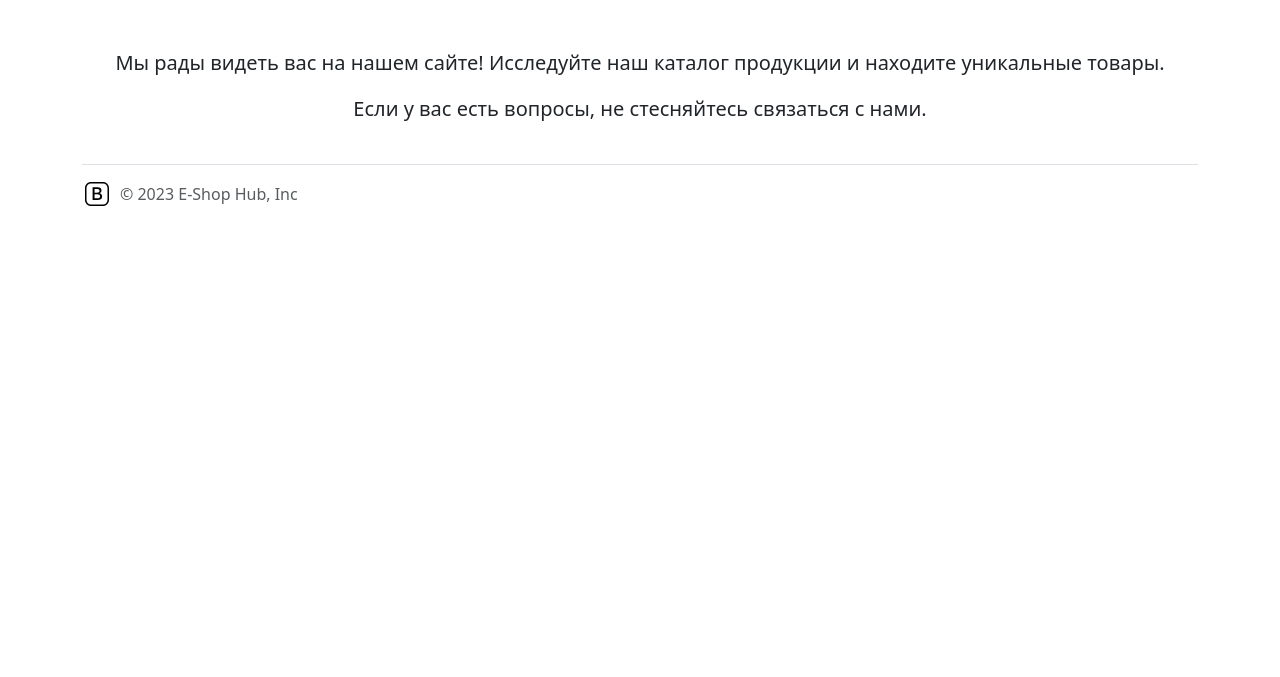
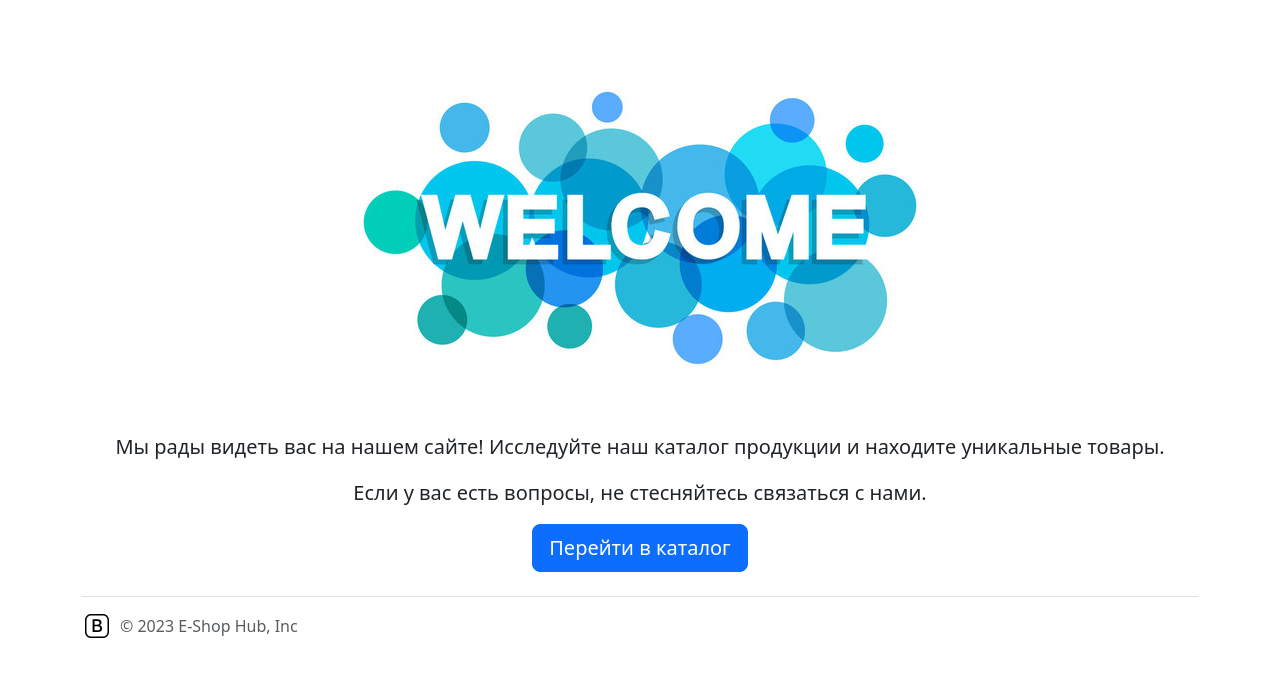
Before and after one commit to majekigo/EShopHub, a Django app: page / in a window 1280 px wide. Shown: the part 56-733 px from the top of the page. Run offline with Django 5.2, Linux system fonts and the light colour scheme.

Commit message:
Обновление 1.1 - Добавлена фотография на Главнуб старницу

```diff
--- a/store/templates/index.html
+++ b/store/templates/index.html
@@ -4,10 +4,11 @@
   <div class="container mt-5">
     <div class="row">
       <div class="col-md-12 text-center">
-
+          {% load static %}
+        <img src="{% static 'img/welcome_image.jpg' %}" alt="Добро пожаловать" class="img-fluid mb-4">
         <p class="lead">Мы рады видеть вас на нашем сайте! Исследуйте наш каталог продукции и находите уникальные товары.</p>
         <p class="lead">Если у вас есть вопросы, не стесняйтесь связаться с нами.</p>
-
+        <a href="{% url 'catalog' %}" class="btn btn-primary btn-lg">Перейти в каталог</a>
       </div>
     </div>
   </div>
```
Also changed, not shown: store/static/img/welcome_image.jpg.
